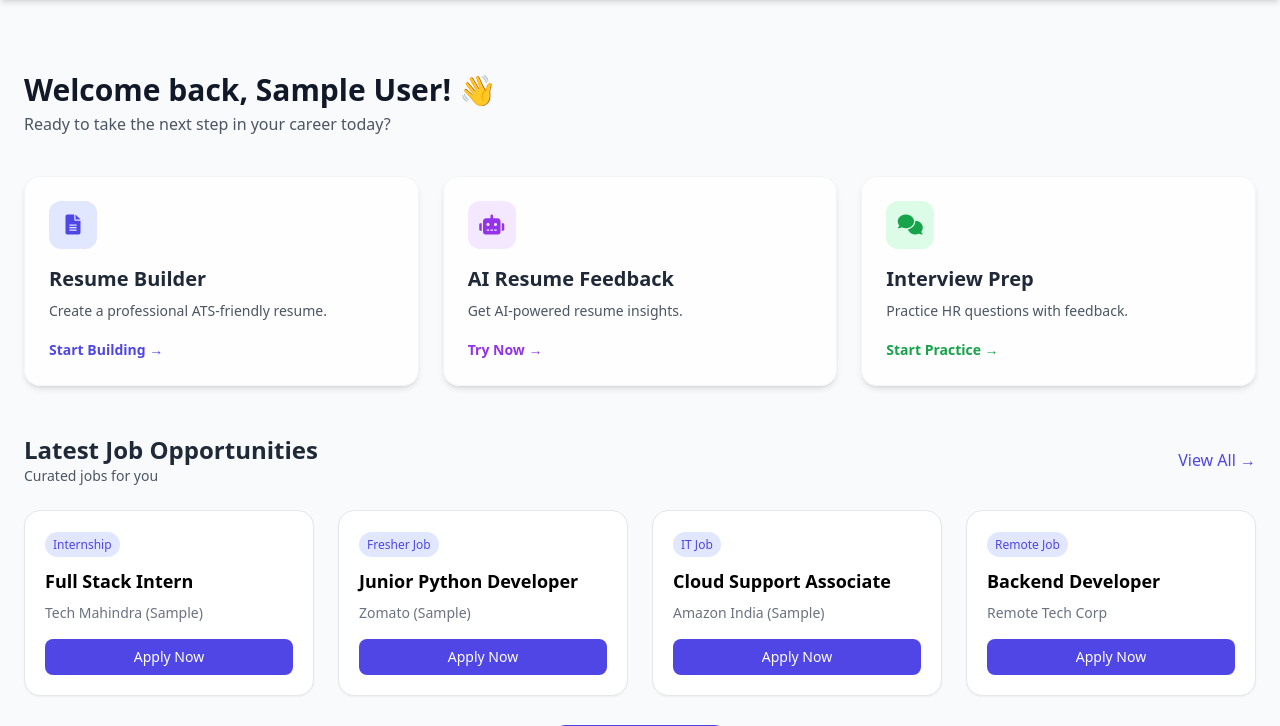
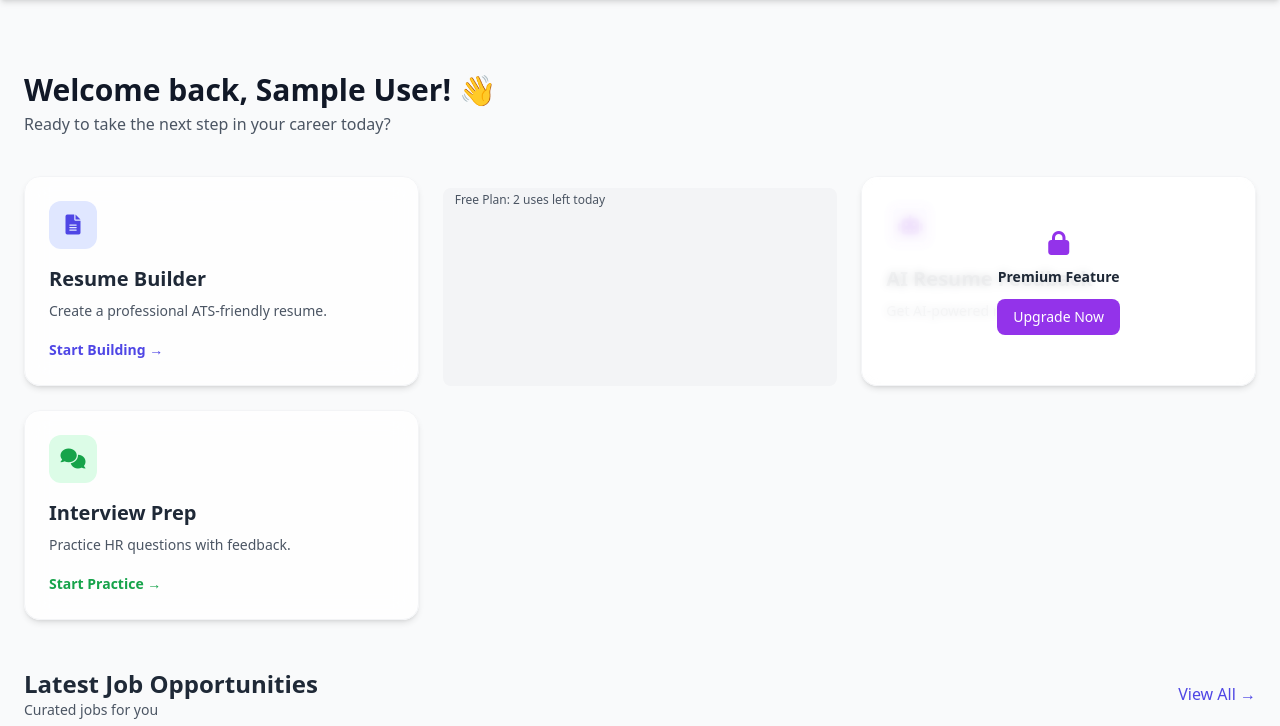
Before and after one commit to student-piyush25/job-assistant-pro, a Flask app: page /dashboard in a window 1280 px wide. Shown: the part 64-790 px from the top of the page. Run offline with Flask 3, Linux system fonts and the light colour scheme; the visitor is signed in with stand-in values (Sample User, id 1); some libraries are stand-ins or nearby versions.

Commit message:
Added premium lock + usage limit system + dashboard UI improvements

```diff
--- a/models.py
+++ b/models.py
@@ -2,6 +2,7 @@
 from flask_sqlalchemy import SQLAlchemy
 from flask_login import UserMixin
 from datetime import datetime
+
 
 db = SQLAlchemy()
 
@@ -11,8 +12,12 @@ class User(UserMixin, db.Model):
     password = db.Column(db.String(200), nullable=False)
     name = db.Column(db.String(100), nullable=False)
 
+
+    ai_usage_count = db.Column(db.Integer, default=0)
+    last_usage_date = db.Column(db.String(20), nullable=True)
     # New future-safe premimum field
     is_premimum = db.Column(db.Boolean, default=False)
+
 
     # Relationship to link resumes to a user
     resumes = db.relationship('Resume', backref='owner', lazy=True)
--- a/routes/dashboard.py
+++ b/routes/dashboard.py
@@ -52,7 +52,12 @@ def dashboard():
     ]
 
     # Pass the user's name and the job list to the template
-    return render_template('dashboard.html', name=current_user.name, jobs=jobs)
+    return render_template(
+        'dashboard.html',
+        name=current_user.name,
+        jobs=jobs,
+        is_premium=getattr(current_user, "is_premium", False)
+    )
 
 # New premimum Route
 @main_bp.route('/premium')
--- a/templates/dashboard.html
+++ b/templates/dashboard.html
@@ -14,18 +14,21 @@
         <div class="grid grid-cols-1 md:grid-cols-3 gap-6 mb-12">
 
             <!-- Resume Builder -->
-        <a href="{{ url_for('resume.build_resume') }}"
-           class="group relative bg-white/80 backdrop-blur-md border border-gray-100 rounded-2xl p-6 shadow-md
+            <a href="{{ url_for('resume.build_resume') }}" class="group relative bg-white/80 backdrop-blur-md border border-gray-100 rounded-2xl p-6 shadow-md
            hover:shadow-2xl hover:-translate-y-2 hover:scale-[1.02]
            transition-all duration-300 overflow-hidden">
 
-            <div class="absolute top-0 left-0 w-full h-1 bg-gradient-to-r from-indigo-500 to-blue-500 opacity-0 group-hover:opacity-100 transition"></div>
+                <div
+                    class="absolute top-0 left-0 w-full h-1 bg-gradient-to-r from-indigo-500 to-blue-500 opacity-0 group-hover:opacity-100 transition">
+                </div>
 
-            <div class="w-12 h-12 bg-indigo-100 text-indigo-600 rounded-xl flex items-center justify-center mb-4 group-hover:scale-110 transition">
+                <div
+                    class="w-12 h-12 bg-indigo-100 text-indigo-600 rounded-xl flex items-center justify-center mb-4 group-hover:scale-110 transition">
                     <i class="fas fa-file-alt text-xl"></i>
                 </div>
 
-            <h3 class="text-xl font-semibold text-gray-800 mb-2 group-hover:text-indigo-600 transition">Resume Builder</h3>
+                <h3 class="text-xl font-semibold text-gray-800 mb-2 group-hover:text-indigo-600 transition">Resume
+                    Builder</h3>
                 <p class="text-gray-600 text-sm mb-4">Create a professional ATS-friendly resume.</p>
 
                 <span class="text-indigo-600 font-semibold text-sm group-hover:translate-x-1 transition inline-block">
@@ -33,19 +36,32 @@
                 </span>
             </a>
 
+
+            {% if not is_premium %}
+            <div class="mt-3 text-xs text-gray-600 bg-gray-100 px-3 py-1 rounded-lg inline-block">
+                Free Plan: {{ 2 - (current_user.ai_usage_count or 0) }} uses left today
+            </div>
+            {% endif %}
+
+
+            {% if is_premium %}
+
             <!-- AI Feedback -->
-        <a href="{{ url_for('resume.resume_feedback') }}"
-           class="group relative bg-white/80 backdrop-blur-md border border-gray-100 rounded-2xl p-6 shadow-md
+            <a href="{{ url_for('resume.resume_feedback') }}" class="group relative bg-white/80 backdrop-blur-md border border-gray-100 rounded-2xl p-6 shadow-md
            hover:shadow-2xl hover:-translate-y-2 hover:scale-[1.02]
            transition-all duration-300 overflow-hidden">
 
-            <div class="absolute top-0 left-0 w-full h-1 bg-gradient-to-r from-purple-500 to-indigo-500 opacity-0 group-hover:opacity-100 transition"></div>
+                <div
+                    class="absolute top-0 left-0 w-full h-1 bg-gradient-to-r from-purple-500 to-indigo-500 opacity-0 group-hover:opacity-100 transition">
+                </div>
 
-            <div class="w-12 h-12 bg-purple-100 text-purple-600 rounded-xl flex items-center justify-center mb-4 group-hover:scale-110 transition">
+                <div
+                    class="w-12 h-12 bg-purple-100 text-purple-600 rounded-xl flex items-center justify-center mb-4 group-hover:scale-110 transition">
                     <i class="fas fa-robot text-xl"></i>
                 </div>
 
-            <h3 class="text-xl font-semibold text-gray-800 mb-2 group-hover:text-purple-600 transition">AI Resume Feedback</h3>
+                <h3 class="text-xl font-semibold text-gray-800 mb-2 group-hover:text-purple-600 transition">AI Resume
+                    Feedback</h3>
                 <p class="text-gray-600 text-sm mb-4">Get AI-powered resume insights.</p>
 
                 <span class="text-purple-600 font-semibold text-sm group-hover:translate-x-1 transition inline-block">
@@ -53,19 +69,56 @@
                 </span>
             </a>
 
+            {% else %}
+
+            <!-- LOCKED CARD -->
+            <div class="relative group bg-white/80 backdrop-blur-md border border-gray-100 rounded-2xl p-6 shadow-md">
+
+                <!-- BLUR CONTENT -->
+                <div class="opacity-50 pointer-events-none">
+                    <div
+                        class="w-12 h-12 bg-purple-100 text-purple-600 rounded-xl flex items-center justify-center mb-4">
+                        <i class="fas fa-robot text-xl"></i>
+                    </div>
+
+                    <h3 class="text-xl font-semibold text-gray-800 mb-2">AI Resume Feedback</h3>
+                    <p class="text-gray-600 text-sm mb-4">Get AI-powered resume insights.</p>
+                </div>
+
+                <!-- LOCK OVERLAY -->
+                <div
+                    class="absolute inset-0 flex flex-col items-center justify-center bg-white/70 backdrop-blur-sm rounded-2xl">
+
+                    <i class="fas fa-lock text-2xl text-purple-600 mb-2"></i>
+
+                    <p class="text-sm font-semibold text-gray-800 mb-3">Premium Feature</p>
+
+                    <a href="{{ url_for('main.premium') }}"
+                        class="bg-purple-600 text-white px-4 py-2 rounded-lg text-sm hover:bg-purple-700">
+                        Upgrade Now
+                    </a>
+
+                </div>
+            </div>
+
+            {% endif %}
+
             <!-- Interview Prep -->
-        <a href="{{ url_for('interview.reset_interview') }}"
-           class="group relative bg-white/80 backdrop-blur-md border border-gray-100 rounded-2xl p-6 shadow-md
+            <a href="{{ url_for('interview.reset_interview') }}" class="group relative bg-white/80 backdrop-blur-md border border-gray-100 rounded-2xl p-6 shadow-md
            hover:shadow-2xl hover:-translate-y-2 hover:scale-[1.02]
            transition-all duration-300 overflow-hidden">
 
-            <div class="absolute top-0 left-0 w-full h-1 bg-gradient-to-r from-green-500 to-emerald-500 opacity-0 group-hover:opacity-100 transition"></div>
+                <div
+                    class="absolute top-0 left-0 w-full h-1 bg-gradient-to-r from-green-500 to-emerald-500 opacity-0 group-hover:opacity-100 transition">
+                </div>
 
-            <div class="w-12 h-12 bg-green-100 text-green-600 rounded-xl flex items-center justify-center mb-4 group-hover:scale-110 transition">
+                <div
+                    class="w-12 h-12 bg-green-100 text-green-600 rounded-xl flex items-center justify-center mb-4 group-hover:scale-110 transition">
                     <i class="fas fa-comments text-xl"></i>
                 </div>
 
-            <h3 class="text-xl font-semibold text-gray-800 mb-2 group-hover:text-green-600 transition">Interview Prep</h3>
+                <h3 class="text-xl font-semibold text-gray-800 mb-2 group-hover:text-green-600 transition">Interview
+                    Prep</h3>
                 <p class="text-gray-600 text-sm mb-4">Practice HR questions with feedback.</p>
 
                 <span class="text-green-600 font-semibold text-sm group-hover:translate-x-1 transition inline-block">
```
Also changed, not shown: routes/resume.py (+15 -0 lines). Lines whose indentation alone changed are shown as unchanged.
